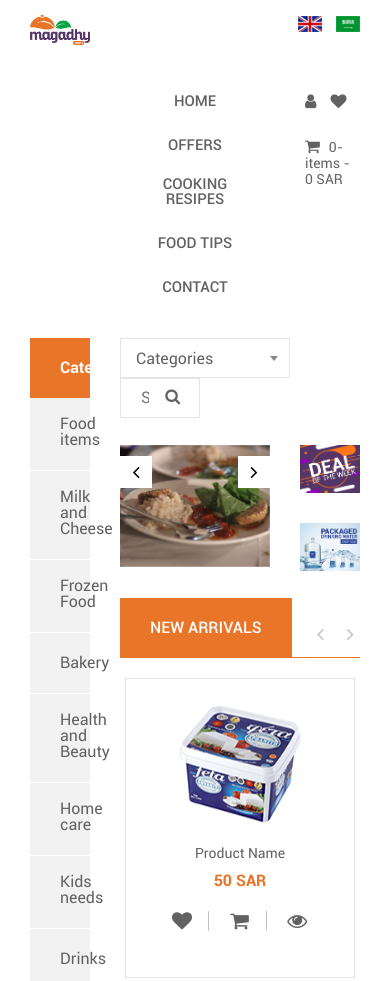
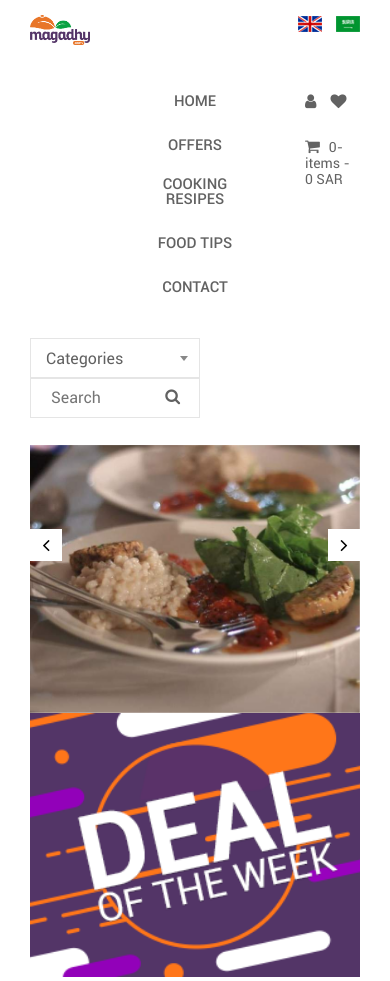
Before and after one commit to OsamaHassouna/task, a plain HTML site: page index.html in a window 390 px wide. Shown: the top 981 px of the page. Drawn offline with Linux system fonts and the light colour scheme; a web font is replaced by a local one.

Commit message:
responsive 1

```diff
--- a/css/main.css
+++ b/css/main.css
@@ -439,3 +439,8 @@ aside li:first-child a{
 aside li:hover:not(:first-child){
   background: #e5e5e5;
 }
+@media (max-width:991px){
+  .categories-menu{
+    display: none;
+  }
+}
--- a/index.html
+++ b/index.html
@@ -236,9 +236,9 @@
                 </div>
             </div>
 
-            <div class="col-9 body-sections">
+            <div class="body-sections col-lg-9 col-md-12 col-sm-12">
                  <!-- Select2 Search and Sorting -->
-                 <div class="sort-search  col-12 m-b-20">
+                 <div class="sort-search col-md-12 m-b-20">
                     <div class="rs2-select2">
                         <select class="selection-2" name="sorting">
                             <option>Categories</option>
@@ -267,8 +267,8 @@
                  </div>
 
                  <!-- Slider and Banners -->
-                 <div class="section-1 m-b-20">
-                     <div class="slider1 col-8">
+                 <div class="section-1 m-b-20 col-">
+                     <div class="slider1 col-md-8">
                          <div class="wrap-slick1">
                             <div class="slick1">
                                 <div class="item-slick1">
@@ -289,7 +289,7 @@
                             </div>
                          </div>
                      </div>
-                     <div class="banners col-4">
+                     <div class="banners col-md-4">
                          <div class="m-b-30">
                              <a href="#">
                                  <img src="images/deal-of-week.png" alt="Deal of The week">
```
